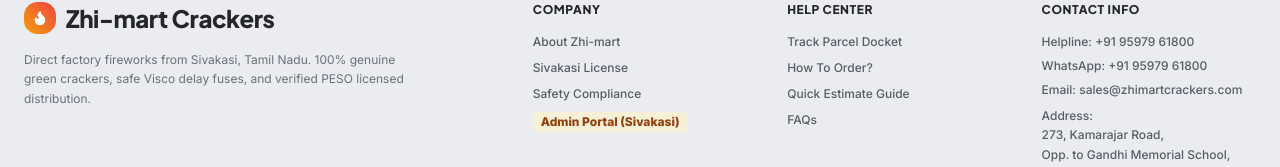
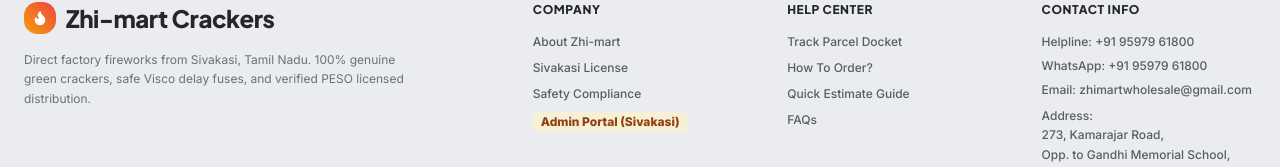
Before and after one commit to humanityhubindia/ZhiMart-Project-Frontend, a React (Vite) app in the folder frontend/: page / in a window 1280 px wide. Shown: the part 2485-2652 px from the top of the page. Built offline with nearby package versions, Linux system fonts and the light colour scheme; no server answers.

Commit message:
feat(frontend): set company email to zhimartwholesale@gmail.com in footer and invoices

```diff
--- a/frontend/src/components/Footer.tsx
+++ b/frontend/src/components/Footer.tsx
@@ -2,6 +2,7 @@
 import { Send, Flame } from 'lucide-react';
 import {
   BUSINESS_ADDRESS_LINES,
+  BUSINESS_EMAIL,
   SUPPORT_PHONE_DISPLAY,
   SUPPORT_PHONE_TEL,
   supportWhatsAppUrl,
@@ -135,7 +136,12 @@
                   {SUPPORT_PHONE_DISPLAY}
                 </a>
               </p>
-              <p>Email: sales@zhimartcrackers.com</p>
+              <p>
+                Email:{' '}
+                <a href={`mailto:${BUSINESS_EMAIL}`} className="hover:text-black transition-colors font-medium">
+                  {BUSINESS_EMAIL}
+                </a>
+              </p>
               <address className="not-italic leading-relaxed">
                 Address:
                 {BUSINESS_ADDRESS_LINES.map((line) => (
--- a/frontend/src/components/OrderReceipt.tsx
+++ b/frontend/src/components/OrderReceipt.tsx
@@ -67,7 +67,7 @@
               <p className="text-[10px] text-slate-500 leading-relaxed mt-0.5">
                 {BUSINESS_PROFILE.address}
                 <br />
-                Helpline: {BUSINESS_PROFILE.helpline}
+                Helpline: {BUSINESS_PROFILE.helpline} • Email: {BUSINESS_PROFILE.email}
               </p>
             </div>
           </div>
--- a/frontend/src/components/admin/OrderInvoiceModal.tsx
+++ b/frontend/src/components/admin/OrderInvoiceModal.tsx
@@ -118,7 +118,7 @@
                   <p className="text-[10px] text-slate-500 font-medium leading-relaxed mt-0.5 max-w-md">
                     {BUSINESS_PROFILE.address}
                     <br />
-                    Helpline: {BUSINESS_PROFILE.helpline}
+                    Helpline: {BUSINESS_PROFILE.helpline} • Email: {BUSINESS_PROFILE.email}
                     {(BUSINESS_PROFILE.gstin || BUSINESS_PROFILE.licence) && <br />}
                     {BUSINESS_PROFILE.gstin && <span className="font-bold text-slate-700">GSTIN: {BUSINESS_PROFILE.gstin}</span>}
                     {BUSINESS_PROFILE.gstin && BUSINESS_PROFILE.licence && ' • '}
--- a/frontend/src/components/admin/format.ts
+++ b/frontend/src/components/admin/format.ts
@@ -1,5 +1,5 @@
 import { isApiError } from '../../lib/api';
-import { BUSINESS_ADDRESS } from '../../lib/contact';
+import { BUSINESS_ADDRESS, BUSINESS_EMAIL } from '../../lib/contact';
 import type {
   InventoryStatus,
   Order,
@@ -332,6 +332,7 @@
   tagline: 'Direct Factory Fireworks • Sivakasi',
   address: BUSINESS_ADDRESS,
   helpline: '+91 95979 61800',
+  email: BUSINESS_EMAIL,
   gstin: null as string | null,
   licence: null as string | null,
 };
--- a/frontend/src/lib/contact.ts
+++ b/frontend/src/lib/contact.ts
@@ -13,6 +13,9 @@
   return `https://wa.me/${BUSINESS_WHATSAPP_NUMBER}?text=${encodeURIComponent(message)}`;
 }
 
+/** Official company email for customer support and orders. */
+export const BUSINESS_EMAIL = 'zhimartwholesale@gmail.com';
+
 /** Shop address, shown in the footer and printed on receipts/invoices. */
 export const BUSINESS_ADDRESS_LINES = [
   '273, Kamarajar Road,',
```
